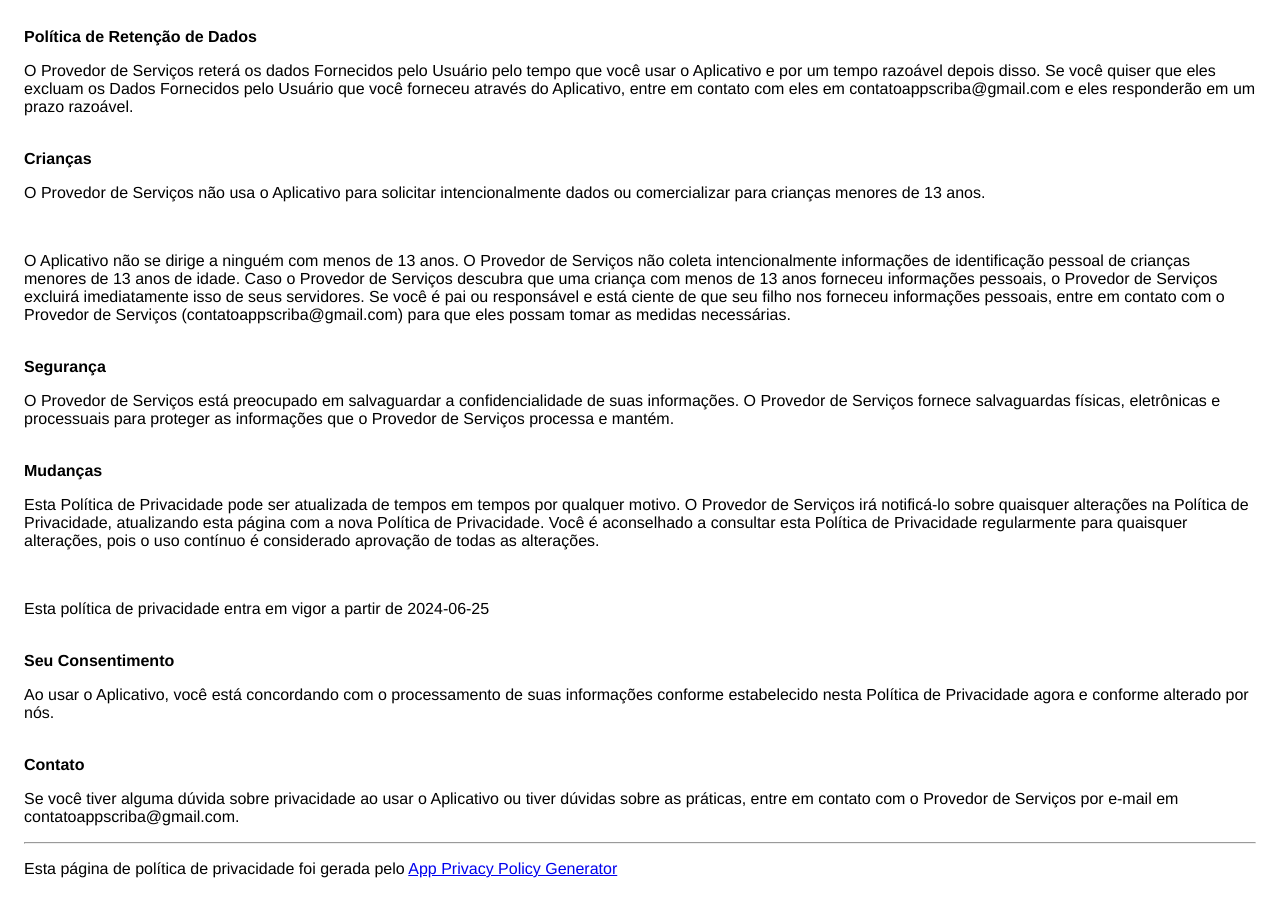
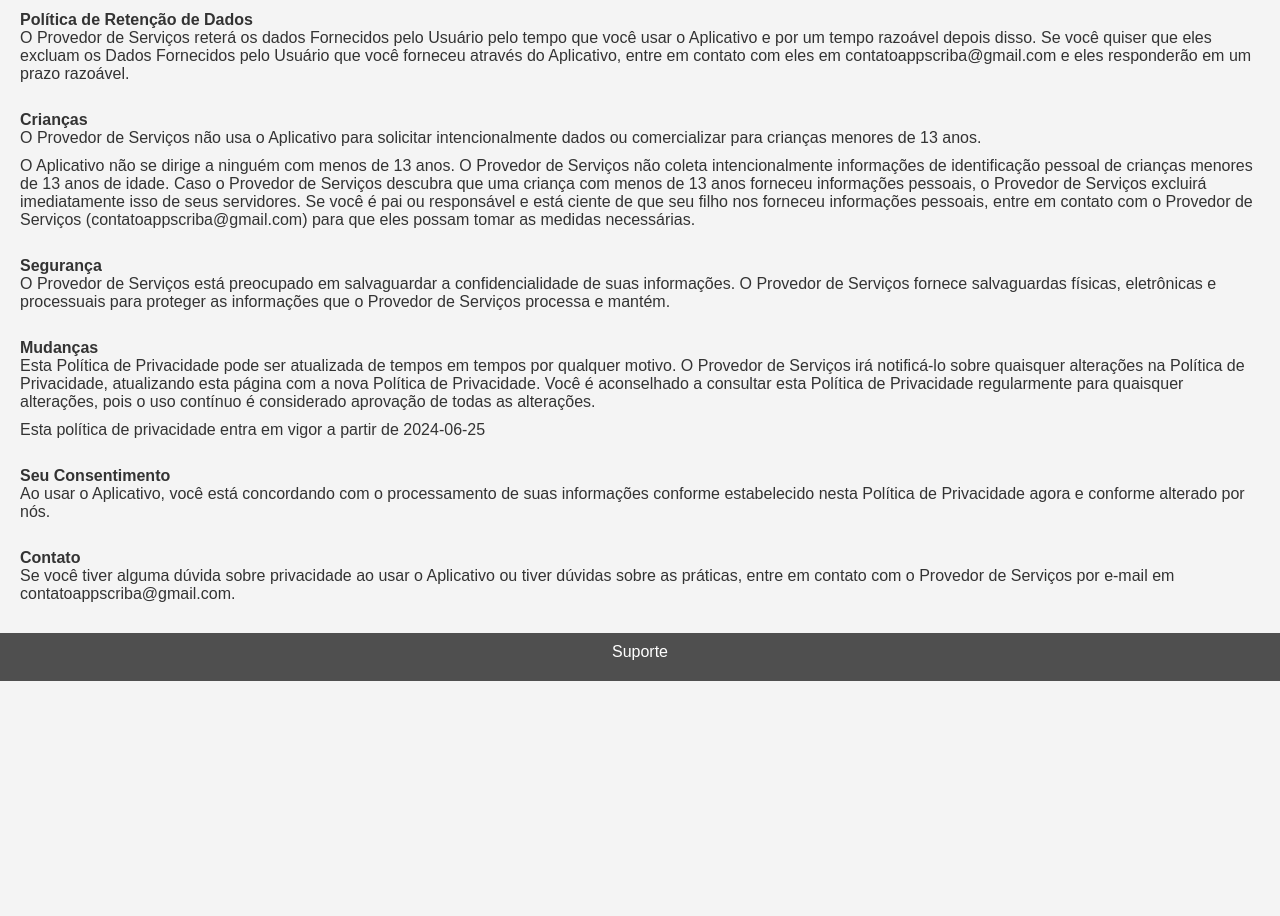
Before and after one commit to biancasantossilva/scriba-documentation, a plain HTML site: page index.html in a window 1280 px wide. Shown: the part 760-1676 px from the top of the page. After the commit the page ends 1441 px from the top, so only its background shows below. Drawn offline with Linux system fonts and the light colour scheme.

Commit message:
Update index.html

```diff
--- a/index.html
+++ b/index.html
@@ -1,34 +1,74 @@
 <!DOCTYPE html>
-<html>
-
+<html lang="pt-BR">
 <head>
-    <meta charset='utf-8'>
-    <meta name='viewport' content='width=device-width'>
-    <title>política de privacidade</title>
+    <meta charset="UTF-8">
+    <meta name="viewport" content="width=device-width, initial-scale=1.0">
+    <title>Scriba - Praticando Lettering</title>
     <style>
         body {
-            font-family: 'Helvetica Neue', Helvetica, Arial, sans-serif;
-            padding: 1em;
+            font-family: Arial, sans-serif;
+            margin: 0;
+            padding: 0;
+            background-color: #f4f4f4;
+            color: #333;
+        }
+        header {
+            background-color: #D9F1F3;
+            color: #4F4F4F;
+            padding: 20px 0;
+            text-align: center;
+        }
+        main {
+            padding: 20px;
+        }
+        section {
+            margin-bottom: 20px;
+        }
+        h1, h2, p {
+            margin: 0 0 10px;
+        }
+
+        footer {
+            background-color: #4F4F4F;
+            color: #fff;
+            padding: 10px 0;
+            text-align: center;
+        }
+        footer a {
+            color: #fff;
+            text-decoration: none;
         }
     </style>
 </head>
+<body>
+
+    <header>
+        <h1>Scriba - Praticando Lettering</h1>
+    </header>
+    <main>
+
 
 <body>
     <strong>Política de Privacidade</strong>
-    <p>Esta política de privacidade se aplica ao aplicativo Scriba - Praticando Lettering (doravante referido como "Aplicativo") para
-        dispositivos móveis que foi criado pela Scriba (doravante referido como "Provedor de Serviços") como um serviço
+    <p>Esta política de privacidade se aplica ao aplicativo Scriba - Praticando Lettering (doravante referido como
+        "Aplicativo") para
+        dispositivos móveis que foi criado pela Scriba (doravante referido como "Provedor de Serviços") como um
+        serviço
         gratuito. Este serviço destina-se ao uso "COMO ESTÁ".</p><br><strong>Coleta e Uso de Informações</strong>
-    <p>O Aplicativo coleta informações quando você o baixa e usa. Essas informações podem incluir informações como</p>
+    <p>O Aplicativo coleta informações quando você o baixa e usa. Essas informações podem incluir informações como
+    </p>
     <ul>
         <li>O endereço de Protocolo de Internet do seu dispositivo (ex. Endereço IP)</li>
-        <li>As páginas do Aplicativo que você visita, a hora e a data da sua visita, o tempo gasto nessas páginas</li>
+        <li>As páginas do Aplicativo que você visita, a hora e a data da sua visita, o tempo gasto nessas páginas
+        </li>
         <li>O tempo gasto no Aplicativo</li>
         <li>O sistema operacional que você usa no seu dispositivo móvel</li>
     </ul>
     <p></p>
     <p style="">O Aplicativo não coleta informações precisas sobre a localização do seu dispositivo móvel.</p>
     <div style="display: none;">
-        <p>The Application collects your device's location, which helps the Service Provider determine your approximate
+        <p>The Application collects your device's location, which helps the Service Provider determine your
+            approximate
             geographical location and make use of in below ways:</p>
         <ul>
             <li>Geolocation Services: The Service Provider utilizes location data to provide features such as
@@ -43,58 +83,76 @@
     </div>
     <p>O Provedor de Serviços pode usar as informações que você forneceu para contatá-lo de tempos em tempos para
         fornecer informações importantes, avisos necessários e promoções de marketing.</p>
-    <p>Para uma melhor experiência, ao usar o Aplicativo, o Provedor de Serviços pode exigir que você nos forneça certas
-        informações de identificação pessoal, incluindo, entre outras, contatoappscriba@gmail.com. As informações que o
+    <p>Para uma melhor experiência, ao usar o Aplicativo, o Provedor de Serviços pode exigir que você nos forneça
+        certas
+        informações de identificação pessoal, incluindo, entre outras, contatoappscriba@gmail.com. As informações
+        que o
         Provedor de Serviços solicitarão serão retidas por eles e usadas conforme descrito nesta política de
         privacidade.</p><br><strong>Acesso de Terceiros</strong>
-    <p>Apenas dados agregados e anônimos são transmitidos periodicamente para serviços externos para ajudar o Provedor
-        de Serviços a melhorar o Aplicativo e seu serviço. O Provedor de Serviços pode compartilhar suas informações com
+    <p>Apenas dados agregados e anônimos são transmitidos periodicamente para serviços externos para ajudar o
+        Provedor
+        de Serviços a melhorar o Aplicativo e seu serviço. O Provedor de Serviços pode compartilhar suas informações
+        com
         terceiros das maneiras descritas nesta declaração de privacidade.</p>
 
     <p>O Provedor de Serviços pode divulgar Informações Fornecidas pelo Usuário e Coletadas Automaticamente:</p>
     <ul>
         <li>conforme exigido por lei, como cumprir uma intimação ou processo legal semelhante;</li>
         <li>quando eles acreditam de boa fé que a divulgação é necessária para proteger seus direitos, proteger sua
-            segurança ou a segurança de outras pessoas, investigar fraudes ou responder a uma solicitação do governo;
+            segurança ou a segurança de outras pessoas, investigar fraudes ou responder a uma solicitação do
+            governo;
         </li>
         <li>com seus provedores de serviços confiáveis que trabalham em seu nome, não têm um uso independente das
             informações que divulgamos a eles e concordaram em aderir às regras estabelecidas nesta declaração de
             privacidade.</li>
     </ul>
     <p></p><br><strong>Direitos de Desativação</strong>
-    <p>Você pode interromper toda a coleta de informações pelo Aplicativo facilmente desinstalando-o. Você pode usar os
-        processos de desinstalação padrão que podem estar disponíveis como parte do seu dispositivo móvel ou através do
+    <p>Você pode interromper toda a coleta de informações pelo Aplicativo facilmente desinstalando-o. Você pode usar
+        os
+        processos de desinstalação padrão que podem estar disponíveis como parte do seu dispositivo móvel ou através
+        do
         mercado ou rede de aplicativos móveis.</p><br><strong>Política de Retenção de Dados</strong>
     <p>O Provedor de Serviços reterá os dados Fornecidos pelo Usuário pelo tempo que você usar o Aplicativo e por um
-        tempo razoável depois disso. Se você quiser que eles excluam os Dados Fornecidos pelo Usuário que você forneceu
-        através do Aplicativo, entre em contato com eles em contatoappscriba@gmail.com e eles responderão em um prazo
+        tempo razoável depois disso. Se você quiser que eles excluam os Dados Fornecidos pelo Usuário que você
+        forneceu
+        através do Aplicativo, entre em contato com eles em contatoappscriba@gmail.com e eles responderão em um
+        prazo
         razoável.</p><br><strong>Crianças</strong>
-    <p>O Provedor de Serviços não usa o Aplicativo para solicitar intencionalmente dados ou comercializar para crianças
+    <p>O Provedor de Serviços não usa o Aplicativo para solicitar intencionalmente dados ou comercializar para
+        crianças
         menores de 13 anos.</p>
-    <div><br>
-        <p>O Aplicativo não se dirige a ninguém com menos de 13 anos. O Provedor de Serviços não coleta intencionalmente
-            informações de identificação pessoal de crianças menores de 13 anos de idade. Caso o Provedor de Serviços
-            descubra que uma criança com menos de 13 anos forneceu informações pessoais, o Provedor de Serviços excluirá
+    <div>
+        <p>O Aplicativo não se dirige a ninguém com menos de 13 anos. O Provedor de Serviços não coleta
+            intencionalmente
+            informações de identificação pessoal de crianças menores de 13 anos de idade. Caso o Provedor de
+            Serviços
+            descubra que uma criança com menos de 13 anos forneceu informações pessoais, o Provedor de Serviços
+            excluirá
             imediatamente isso de seus servidores. Se você é pai ou responsável e está ciente de que seu filho nos
-            forneceu informações pessoais, entre em contato com o Provedor de Serviços (contatoappscriba@gmail.com) para
+            forneceu informações pessoais, entre em contato com o Provedor de Serviços (contatoappscriba@gmail.com)
+            para
             que eles possam tomar as medidas necessárias.</p>
     </div><!----><br><strong>Segurança</strong>
     <p>O Provedor de Serviços está preocupado em salvaguardar a confidencialidade de suas informações. O Provedor de
-        Serviços fornece salvaguardas físicas, eletrônicas e processuais para proteger as informações que o Provedor de
+        Serviços fornece salvaguardas físicas, eletrônicas e processuais para proteger as informações que o Provedor
+        de
         Serviços processa e mantém.</p><br><strong>Mudanças</strong>
-    <p>Esta Política de Privacidade pode ser atualizada de tempos em tempos por qualquer motivo. O Provedor de Serviços
+    <p>Esta Política de Privacidade pode ser atualizada de tempos em tempos por qualquer motivo. O Provedor de
+        Serviços
         irá notificá-lo sobre quaisquer alterações na Política de Privacidade, atualizando esta página com a nova
-        Política de Privacidade. Você é aconselhado a consultar esta Política de Privacidade regularmente para quaisquer
-        alterações, pois o uso contínuo é considerado aprovação de todas as alterações.</p><br>
+        Política de Privacidade. Você é aconselhado a consultar esta Política de Privacidade regularmente para
+        quaisquer
+        alterações, pois o uso contínuo é considerado aprovação de todas as alterações.</p>
     <p>Esta política de privacidade entra em vigor a partir de 2024-06-25</p><br><strong>Seu Consentimento</strong>
-    <p>Ao usar o Aplicativo, você está concordando com o processamento de suas informações conforme estabelecido nesta
+    <p>Ao usar o Aplicativo, você está concordando com o processamento de suas informações conforme estabelecido
+        nesta
         Política de Privacidade agora e conforme alterado por nós.</p><br><strong>Contato</strong>
-    <p>Se você tiver alguma dúvida sobre privacidade ao usar o Aplicativo ou tiver dúvidas sobre as práticas, entre em
+    <p>Se você tiver alguma dúvida sobre privacidade ao usar o Aplicativo ou tiver dúvidas sobre as práticas, entre
+        em
         contato com o Provedor de Serviços por e-mail em contatoappscriba@gmail.com.</p>
-    <hr>
-    <p>Esta página de política de privacidade foi gerada pelo <a
-            href="https://app-privacy-policy-generator.nisrulz.com/" target="_blank" rel="noopener noreferrer">App
-            Privacy Policy Generator</a></p>
 </body>
-
+    </main>
+    <footer> <a href="mailto:contatoappscriba@gmail.com">Suporte</a></p>
+    </footer>
+</body>
 </html>
```
